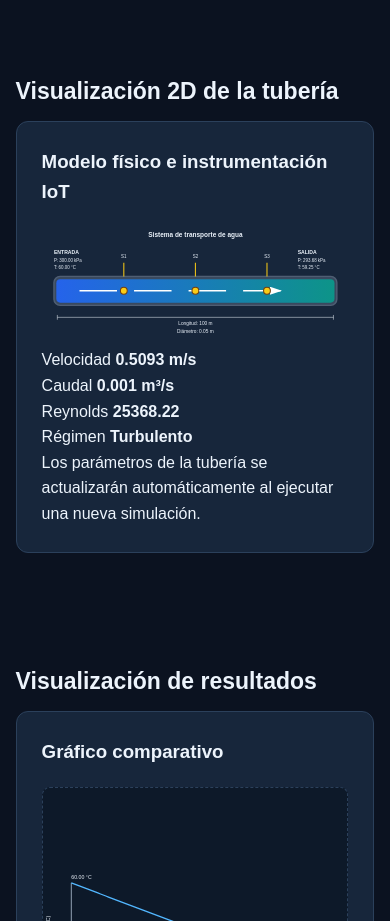
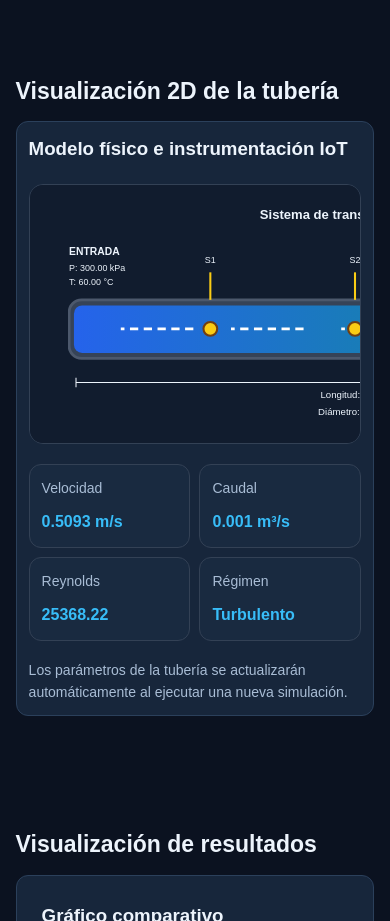
Before and after one commit to jorgecarlosm-coder/simulador-iot-tuberias, a plain HTML site: page docs/index.html in a window 390 px wide. Shown: the part 3600-4521 px from the top of the page. Drawn offline with Linux system fonts and the light colour scheme.

Commit message:
Add dynamic 2D pipeline styles to styles.css

```diff
--- a/docs/styles.css
+++ b/docs/styles.css
@@ -529,6 +529,125 @@ button {
         grid-template-columns: 1fr;
     }
 
+/* =========================================
+   TUBERIA 2D DINAMICA
+========================================= */
+
+#visualizacion-tuberia {
+    width: 100%;
+}
+
+#visualizacion-tuberia .panel-grafico {
+    width: 100%;
+    padding: 24px;
+    box-sizing: border-box;
+    overflow: hidden;
+}
+
+.tuberia-contenedor {
+    width: 100%;
+    overflow-x: auto;
+    background: #111c2e;
+    border: 1px solid #334155;
+    border-radius: 14px;
+    padding: 15px;
+    box-sizing: border-box;
+}
+
+#tuberia-svg {
+    display: block;
+    width: 100%;
+    min-width: 620px;
+    height: auto;
+    overflow: visible;
+}
+
+/* Indicadores de la tuberia */
+
+.tuberia-indicadores {
+    display: grid;
+    grid-template-columns: repeat(4, minmax(0, 1fr));
+    gap: 15px;
+    margin-top: 20px;
+}
+
+.tuberia-indicadores .tarjeta {
+    display: flex;
+    flex-direction: column;
+    gap: 10px;
+    padding: 18px;
+    background: #192a40;
+    border: 1px solid #334155;
+    border-radius: 12px;
+    min-width: 0;
+}
+
+.tuberia-indicadores .tarjeta span {
+    color: #a9bdd5;
+    font-size: 14px;
+}
+
+.tuberia-indicadores .tarjeta strong {
+    color: #38bdf8;
+    font-size: 20px;
+    overflow-wrap: anywhere;
+}
+
+/* Descripcion */
+
+.descripcion-tuberia {
+    margin-top: 18px;
+    color: #a9bdd5;
+    font-size: 14px;
+    line-height: 1.6;
+}
+
+/* Animacion de flujo */
+
+#tuberia-svg path[marker-end="url(#flecha-flujo)"] {
+    stroke-dasharray: 12 8;
+    animation: movimiento-agua 1.5s linear infinite;
+}
+
+@keyframes movimiento-agua {
+    from {
+        stroke-dashoffset: 0;
+    }
+
+    to {
+        stroke-dashoffset: -40;
+    }
+}
+
+/* Adaptacion para tablets */
+
+@media (max-width: 900px) {
+    .tuberia-indicadores {
+        grid-template-columns: repeat(2, minmax(0, 1fr));
+    }
+}
+
+/* Adaptacion para celulares */
+
+@media (max-width: 520px) {
+    #visualizacion-tuberia .panel-grafico {
+        padding: 12px;
+    }
+
+    .tuberia-indicadores {
+        grid-template-columns: 1fr 1fr;
+        gap: 9px;
+    }
+
+    .tuberia-indicadores .tarjeta {
+        padding: 12px;
+    }
+
+    .tuberia-indicadores .tarjeta strong {
+        font-size: 16px;
+    }
+}
+
     .seccion > h2 {
         font-size: 23px;
     }
```
